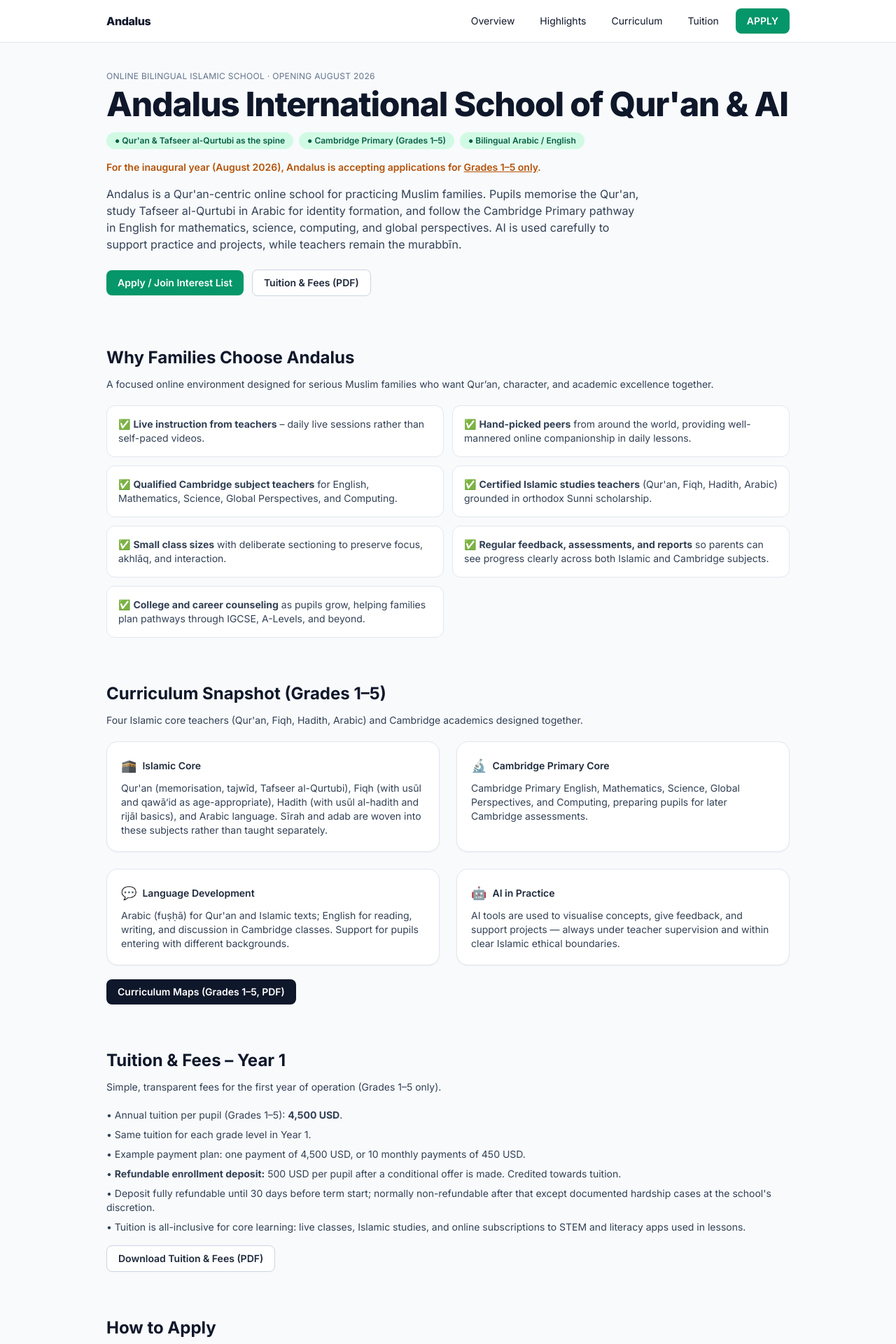
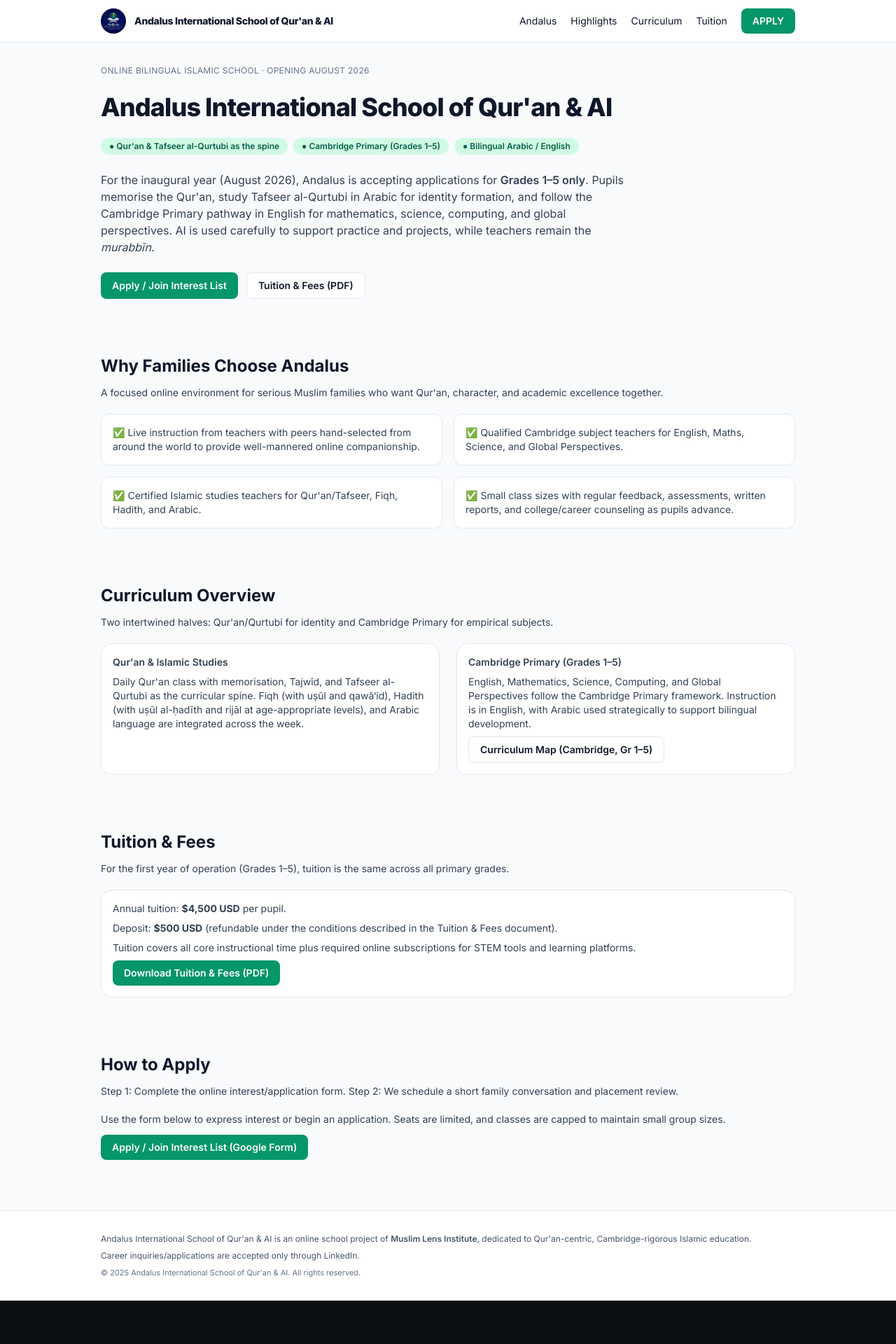
Before and after one commit to patience62003/andalus2, a React (Vite) app: page / in a window 1280 px wide. Shown: the top 1920 px of the page at 70% size. After the commit the page ends 1858 px from the top, so only its background shows below. Built offline with nearby package versions, Linux system fonts and the light colour scheme.

Commit message:
Update App.tsx

```diff
--- a/src/App.tsx
+++ b/src/App.tsx
@@ -1,61 +1,46 @@
-import React, { useState, useEffect } from "react";
+import React, { useState } from "react";
 
 type ButtonProps = {
   label: string;
   href?: string;
-  onClick?: () => void;
-  variant?: "primary" | "secondary" | "outline";
+  variant?: "primary" | "secondary";
 };
 
-function Button({ label, href, onClick, variant = "primary" }: ButtonProps) {
+function Button({ label, href, variant = "primary" }: ButtonProps) {
   const base =
     "inline-flex items-center justify-center rounded-lg px-4 py-2 text-sm font-semibold transition-colors";
-  const styles: Record<string, string> = {
-    primary: `${base} bg-slate-900 text-white hover:bg-slate-800`,
-    secondary: `${base} bg-emerald-600 text-white hover:bg-emerald-500`,
-    outline: `${base} border border-slate-300 text-slate-800 bg-white hover:bg-slate-50`,
-  };
+  const styles =
+    variant === "primary"
+      ? "bg-emerald-600 text-white hover:bg-emerald-700"
+      : "bg-white text-slate-900 border border-slate-200 hover:bg-slate-50";
 
-  if (href) {
+  if (!href) {
     return (
-      <a className={styles[variant]} href={href} target="_blank" rel="noreferrer">
+      <button className={`${base} ${styles}`} disabled>
         {label}
-      </a>
+      </button>
     );
   }
 
+  const isExternal = href.startsWith("http");
+
   return (
-    <button className={styles[variant]} onClick={onClick}>
+    <a
+      className={`${base} ${styles}`}
+      href={href}
+      target={isExternal ? "_blank" : undefined}
+      rel={isExternal ? "noreferrer" : undefined}
+    >
       {label}
-    </button>
+    </a>
   );
 }
 
-function Badge({ text }: { text: string }) {
+function Pill({ children }: { children: React.ReactNode }) {
   return (
-    <span className="inline-flex items-center gap-2 rounded-full bg-emerald-100 text-emerald-800 px-3 py-1 text-xs font-semibold">
-      ● {text}
+    <span className="inline-flex items-center rounded-full bg-emerald-100 px-3 py-1 text-xs font-semibold text-emerald-800">
+      ● {children}
     </span>
-  );
-}
-
-function Card({
-  title,
-  children,
-  emoji,
-}: {
-  title: string;
-  children: React.ReactNode;
-  emoji?: string;
-}) {
-  return (
-    <div className="rounded-2xl border border-slate-200 bg-white p-5 shadow-sm hover:shadow-md transition-shadow">
-      <div className="mb-2 flex items-center gap-2 text-slate-800">
-        {emoji && <span className="text-lg">{emoji}</span>}
-        <span className="text-sm font-semibold">{title}</span>
-      </div>
-      <div className="text-sm text-slate-700">{children}</div>
-    </div>
   );
 }
 
@@ -71,8 +56,8 @@ function Section({
   intro?: string;
 }) {
   return (
-    <section id={id} className="max-w-5xl mx-auto px-6 py-8">
-      <h2 className="text-2xl font-bold mb-3 text-slate-900">{title}</h2>
+    <section id={id} className="max-w-5xl mx-auto px-4 py-10">
+      <h2 className="text-2xl font-bold text-slate-900 mb-3">{title}</h2>
       {intro && <p className="text-sm text-slate-700 mb-5">{intro}</p>}
       {children}
     </section>
@@ -80,85 +65,117 @@ function Section({
 }
 
 export default function App() {
-  const APPLY_LINK =
-    "https://docs.google.com/forms/d/e/1FAIpQLSd9j0FERdFhhw9Dfz26qJu1qypU521orgNrln49nkq9ZPhFlg/viewform?usp=sharing&ouid=104479175709144250534";
+  const [open, setOpen] = useState(false);
 
-  const [showLeadModal, setShowLeadModal] = useState(false);
-
-  useEffect(() => {
-    const timer = setTimeout(() => setShowLeadModal(true), 10000);
-    return () => clearTimeout(timer);
-  }, []);
-
-  const handleLeadClick = () => {
-    window.open(APPLY_LINK, "_blank", "noopener,noreferrer");
-    setShowLeadModal(false);
-  };
+  const googleFormUrl =
+    "https://docs.google.com/forms/d/e/1FAIpQLSd9j0FERdFhhw9Dfz26qJu1qypU521orgNrln49nkq9ZPhFlg/viewform";
 
   return (
-    <main
-      className="min-h-screen bg-slate-50 text-slate-900 overflow-x-hidden"
-      id="top"
-    >
-      {/* Sticky top nav */}
-      <nav className="sticky top-0 z-20 backdrop-blur bg-white/90 border-b border-slate-200">
-        <div className="max-w-5xl mx-auto px-6 py-3 flex flex-wrap items-center justify-between gap-3">
-          <a href="#top" className="font-extrabold tracking-tight text-slate-900">
-            Andalus
-          </a>
-          <div className="flex flex-wrap items-center gap-3 text-sm">
-            <a href="#overview" className="px-3 py-1 rounded hover:bg-slate-100">
-              Overview
+    <main className="min-h-screen bg-slate-50 text-slate-900">
+      {/* NAVBAR */}
+      <nav className="sticky top-0 z-20 border-b border-slate-200 bg-white/90 backdrop-blur">
+        <div className="max-w-5xl mx-auto px-4 py-3 flex items-center justify-between">
+          <div className="flex items-center gap-3">
+            {/* Logo – requires /andalus_logo_en_300.png in /public */}
+            <img
+              src="/andalus_logo_en_300.png"
+              alt="Andalus International School of Qur'an & AI logo"
+              className="h-9 w-9 rounded-full object-cover"
+            />
+            <a href="#overview" className="font-extrabold tracking-tight text-sm">
+              Andalus International School of Qur&apos;an &amp; AI
             </a>
-            <a href="#highlights" className="px-3 py-1 rounded hover:bg-slate-100">
+          </div>
+
+          <button
+            className="md:hidden px-3 py-2 rounded border border-slate-300 text-xs"
+            onClick={() => setOpen(!open)}
+          >
+            Menu
+          </button>
+
+          <div className="hidden md:flex items-center gap-5 text-sm">
+            <a href="#overview" className="hover:underline">
+              Andalus
+            </a>
+            <a href="#highlights" className="hover:underline">
               Highlights
             </a>
-            <a href="#curriculum" className="px-3 py-1 rounded hover:bg-slate-100">
+            <a href="#curriculum" className="hover:underline">
               Curriculum
             </a>
-            <a href="#tuition" className="px-3 py-1 rounded hover:bg-slate-100">
+            <a href="#tuition" className="hover:underline">
               Tuition
             </a>
-            <Button label="APPLY" href={APPLY_LINK} variant="secondary" />
+            <Button
+              label="APPLY"
+              href={googleFormUrl}
+              variant="primary"
+            />
           </div>
         </div>
+
+        {open && (
+          <div className="md:hidden px-4 pb-3 flex flex-col gap-2 text-sm border-t border-slate-200 bg-white">
+            <a href="#overview" onClick={() => setOpen(false)}>
+              Andalus
+            </a>
+            <a href="#highlights" onClick={() => setOpen(false)}>
+              Highlights
+            </a>
+            <a href="#curriculum" onClick={() => setOpen(false)}>
+              Curriculum
+            </a>
+            <a href="#tuition" onClick={() => setOpen(false)}>
+              Tuition
+            </a>
+            <Button
+              label="APPLY"
+              href={googleFormUrl}
+              variant="primary"
+            />
+          </div>
+        )}
       </nav>
 
       {/* HERO / OVERVIEW */}
-      <header id="overview" className="max-w-5xl mx-auto px-6 py-10">
-        <p className="text-xs tracking-wide text-slate-500 mb-2">
+      <header
+        id="overview"
+        className="max-w-5xl mx-auto px-4 pt-8 pb-10 flex flex-col gap-6"
+      >
+        <p className="text-xs tracking-wide text-slate-500">
           ONLINE BILINGUAL ISLAMIC SCHOOL · OPENING AUGUST 2026
         </p>
-        <h1 className="text-4xl md:text-5xl font-extrabold tracking-tight">
+        <h1 className="text-3xl md:text-4xl font-extrabold tracking-tight">
           Andalus International School of Qur&apos;an &amp; AI
         </h1>
-        <div className="mt-4 flex flex-wrap gap-2">
-          <Badge text="Qur'an & Tafseer al-Qurtubi as the spine" />
-          <Badge text="Cambridge Primary (Grades 1–5)" />
-          <Badge text="Bilingual Arabic / English" />
+
+        <div className="flex flex-wrap gap-2">
+          <Pill>Qur&apos;an &amp; Tafseer al-Qurtubi as the spine</Pill>
+          <Pill>Cambridge Primary (Grades 1–5)</Pill>
+          <Pill>Bilingual Arabic / English</Pill>
         </div>
-        <p className="mt-4 text-sm text-amber-700 font-semibold">
-          For the inaugural year (August 2026), Andalus is accepting applications for{" "}
-          <span className="underline">Grades 1–5 only</span>.
-        </p>
-        <p className="mt-4 max-w-3xl text-slate-700 text-sm md:text-base">
-          Andalus is a Qur&apos;an-centric online school for practicing Muslim families. Pupils
-          memorise the Qur&apos;an, study Tafseer al-Qurtubi in Arabic for identity formation, and
-          follow the Cambridge Primary pathway in English for mathematics, science, computing,
-          and global perspectives. AI is used carefully to support practice and projects, while
-          teachers remain the murabbīn.
+
+        <p className="text-sm md:text-base text-slate-700 max-w-3xl">
+          For the inaugural year (August 2026), Andalus is accepting applications
+          for <span className="font-semibold">Grades 1–5 only</span>. Pupils
+          memorise the Qur&apos;an, study Tafseer al-Qurtubi in Arabic for identity
+          formation, and follow the Cambridge Primary pathway in English for
+          mathematics, science, computing, and global perspectives. AI is used
+          carefully to support practice and projects, while teachers remain the{" "}
+          <em>murabbīn</em>.
         </p>
 
-        <div className="mt-6 flex flex-wrap items-center gap-3">
+        <div className="flex flex-wrap gap-3">
           <Button
             label="Apply / Join Interest List"
-            href={APPLY_LINK}
-            variant="secondary"
+            href={googleFormUrl}
+            variant="primary"
           />
           <Button
-            label="Tuition & Fees (PDF)"
+            label="Tuition &amp; Fees (PDF)"
             href="/Tuition_and_Fees_Andalus_Online_Y1.pdf"
-            variant="outline"
+            variant="secondary"
           />
         </div>
       </header>
@@ -167,36 +184,24 @@ export default function App() {
       <Section
         id="highlights"
         title="Why Families Choose Andalus"
-        intro="A focused online environment designed for serious Muslim families who want Qur’an, character, and academic excellence together."
+        intro="A focused online environment for serious Muslim families who want Qur'an, character, and academic excellence together."
       >
-        <ul className="grid gap-3 md:grid-cols-2 text-sm text-slate-700">
+        <ul className="grid gap-4 md:grid-cols-2 text-sm text-slate-700">
           <li className="rounded-xl border border-slate-200 bg-white p-4">
-            ✅ <b>Live instruction from teachers</b> – daily live sessions rather than self-paced
-            videos.
+            ✅ Live instruction from teachers with peers hand-selected from around
+            the world to provide well-mannered online companionship.
           </li>
           <li className="rounded-xl border border-slate-200 bg-white p-4">
-            ✅ <b>Hand-picked peers</b> from around the world, providing well-mannered online
-            companionship in daily lessons.
+            ✅ Qualified Cambridge subject teachers for English, Maths, Science,
+            and Global Perspectives.
           </li>
           <li className="rounded-xl border border-slate-200 bg-white p-4">
-            ✅ <b>Qualified Cambridge subject teachers</b> for English, Mathematics, Science,
-            Global Perspectives, and Computing.
+            ✅ Certified Islamic studies teachers for Qur&apos;an/Tafseer,
+            Fiqh, Hadith, and Arabic.
           </li>
           <li className="rounded-xl border border-slate-200 bg-white p-4">
-            ✅ <b>Certified Islamic studies teachers</b> (Qur&apos;an, Fiqh, Hadith, Arabic) grounded
-            in orthodox Sunni scholarship.
-          </li>
-          <li className="rounded-xl border border-slate-200 bg-white p-4">
-            ✅ <b>Small class sizes</b> with deliberate sectioning to preserve focus, akhlāq, and
-            interaction.
-          </li>
-          <li className="rounded-xl border border-slate-200 bg-white p-4">
-            ✅ <b>Regular feedback, assessments, and reports</b> so parents can see progress
-            clearly across both Islamic and Cambridge subjects.
-          </li>
-          <li className="rounded-xl border border-slate-200 bg-white p-4">
-            ✅ <b>College and career counseling</b> as pupils grow, helping families plan
-            pathways through IGCSE, A-Levels, and beyond.
+            ✅ Small class sizes with regular feedback, assessments, written
+            reports, and college/career counseling as pupils advance.
           </li>
         </ul>
       </Section>
@@ -204,173 +209,97 @@ export default function App() {
       {/* CURRICULUM */}
       <Section
         id="curriculum"
-        title="Curriculum Snapshot (Grades 1–5)"
-        intro="Four Islamic core teachers (Qur'an, Fiqh, Hadith, Arabic) and Cambridge academics designed together."
+        title="Curriculum Overview"
+        intro="Two intertwined halves: Qur'an/Qurtubi for identity and Cambridge Primary for empirical subjects."
       >
-        <div className="grid gap-6 md:grid-cols-2">
-          <Card title="Islamic Core" emoji="🕋">
-            Qur&apos;an (memorisation, tajwīd, Tafseer al-Qurtubi), Fiqh (with usūl and qawā‘id as
-            age-appropriate), Hadith (with usūl al-hadith and rijāl basics), and Arabic language.
-            Sīrah and adab are woven into these subjects rather than taught separately.
-          </Card>
-          <Card title="Cambridge Primary Core" emoji="🔬">
-            Cambridge Primary English, Mathematics, Science, Global Perspectives, and
-            Computing, preparing pupils for later Cambridge assessments.
-          </Card>
-          <Card title="Language Development" emoji="💬">
-            Arabic (fuṣḥā) for Qur&apos;an and Islamic texts; English for reading, writing, and
-            discussion in Cambridge classes. Support for pupils entering with different
-            backgrounds.
-          </Card>
-          <Card title="AI in Practice" emoji="🤖">
-            AI tools are used to visualise concepts, give feedback, and support projects — always
-            under teacher supervision and within clear Islamic ethical boundaries.
-          </Card>
-        </div>
-
-        <div className="mt-5">
-          <Button
-            label="Curriculum Maps (Grades 1–5, PDF)"
-            href="/Curriculum_Maps_Andalus_Online_Cambridge_1-5.pdf"
-          />
+        <div className="grid gap-6 md:grid-cols-2 text-sm text-slate-700">
+          <div className="rounded-2xl border border-slate-200 bg-white p-4">
+            <h3 className="font-semibold mb-2">Qur&apos;an &amp; Islamic Studies</h3>
+            <p className="mb-2">
+              Daily Qur&apos;an class with memorisation, Tajwīd, and Tafseer
+              al-Qurtubi as the curricular spine. Fiqh (with uṣūl and qawā‘id),
+              Hadith (with uṣūl al-ḥadīth and rijāl at age-appropriate levels),
+              and Arabic language are integrated across the week.
+            </p>
+          </div>
+          <div className="rounded-2xl border border-slate-200 bg-white p-4">
+            <h3 className="font-semibold mb-2">Cambridge Primary (Grades 1–5)</h3>
+            <p className="mb-2">
+              English, Mathematics, Science, Computing, and Global Perspectives
+              follow the Cambridge Primary framework. Instruction is in English,
+              with Arabic used strategically to support bilingual development.
+            </p>
+            <Button
+              label="Curriculum Map (Cambridge, Gr 1–5)"
+              href="/Curriculum_Maps_Andalus_Online_Cambridge_1-5_v3.pdf"
+              variant="secondary"
+            />
+          </div>
         </div>
       </Section>
 
       {/* TUITION */}
       <Section
         id="tuition"
-        title="Tuition & Fees – Year 1"
-        intro="Simple, transparent fees for the first year of operation (Grades 1–5 only)."
+        title="Tuition & Fees"
+        intro="For the first year of operation (Grades 1–5), tuition is the same across all primary grades."
       >
-        <ul className="text-sm text-slate-700 space-y-2">
-          <li>
-            • Annual tuition per pupil (Grades 1–5): <b>4,500 USD</b>.
-          </li>
-          <li>• Same tuition for each grade level in Year 1.</li>
-          <li>
-            • Example payment plan: one payment of 4,500 USD, or 10 monthly payments of 450
-            USD.
-          </li>
-          <li>
-            • <b>Refundable enrollment deposit:</b> 500 USD per pupil after a conditional offer is
-            made. Credited towards tuition.
-          </li>
-          <li>
-            • Deposit fully refundable until 30 days before term start; normally non-refundable
-            after that except documented hardship cases at the school&apos;s discretion.
-          </li>
-          <li>
-            • Tuition is all-inclusive for core learning: live classes, Islamic studies, and online
-            subscriptions to STEM and literacy apps used in lessons.
-          </li>
-        </ul>
-
-        <div className="mt-4">
+        <div className="rounded-2xl border border-slate-200 bg-white p-4 text-sm text-slate-700 space-y-2">
+          <p>
+            Annual tuition: <strong>$4,500 USD</strong> per pupil.
+          </p>
+          <p>
+            Deposit: <strong>$500 USD</strong> (refundable under the conditions
+            described in the Tuition &amp; Fees document).
+          </p>
+          <p>
+            Tuition covers all core instructional time plus required online
+            subscriptions for STEM tools and learning platforms.
+          </p>
           <Button
-            label="Download Tuition & Fees (PDF)"
+            label="Download Tuition &amp; Fees (PDF)"
             href="/Tuition_and_Fees_Andalus_Online_Y1.pdf"
-            variant="outline"
+            variant="primary"
           />
         </div>
       </Section>
 
-      {/* APPLY SECTION */}
+      {/* SIMPLE APPLY SECTION (just reuses the same form link) */}
       <Section
         id="apply"
         title="How to Apply"
-        intro="Applications for the first cohort (Grades 1–5, August 2026) are now open."
+        intro="Step 1: Complete the online interest/application form. Step 2: We schedule a short family conversation and placement review."
       >
-        <ol className="list-decimal list-inside text-sm text-slate-700 space-y-2">
-          <li>
-            Fill out the online application / interest form (one per family). Provide basic
-            details: parent contact, child&apos;s age, requested grade, location, and Qur&apos;an
-            background.
-          </li>
-          <li>
-            If there is a potential fit, the school will invite you to a short online info call and a
-            simple placement check.
-          </li>
-          <li>
-            If an offer is made and you wish to accept, you will be asked to pay the
-            refundable enrollment deposit (500 USD) to secure the place.
-          </li>
-        </ol>
-        <div className="mt-5 flex flex-wrap gap-3">
+        <div className="space-y-3 text-sm text-slate-700">
+          <p>
+            Use the form below to express interest or begin an application. Seats
+            are limited, and classes are capped to maintain small group sizes.
+          </p>
           <Button
-            label="Apply / Join Interest List"
-            href={APPLY_LINK}
-            variant="secondary"
-          />
-          <Button
-            label="Download Tuition & Fees"
-            href="/Tuition_and_Fees_Andalus_Online_Y1.pdf"
-            variant="outline"
+            label="Apply / Join Interest List (Google Form)"
+            href={googleFormUrl}
+            variant="primary"
           />
         </div>
       </Section>
 
-      {/* CONTACT */}
-      <Section
-        id="contact"
-        title="Contact"
-        intro="For questions about admissions, teaching roles, or partnerships."
-      >
-        <div className="space-y-2 text-sm text-slate-700">
-          <p>📧 Email: muslimlensinstitute@consultant.com</p>
-          <p>🌐 Career inquiries / applications are accepted only through LinkedIn.</p>
+      {/* FOOTER */}
+      <footer className="border-t border-slate-200 mt-8 bg-white">
+        <div className="max-w-5xl mx-auto px-4 py-8 text-xs text-slate-600 space-y-2">
           <p>
-            If you email, please include your name, country, child&apos;s current or intended
-            grade, and whether you are asking as a parent, teacher, or partner.
+            Andalus International School of Qur&apos;an &amp; AI is an online
+            school project of <span className="font-semibold">Muslim Lens Institute</span>,
+            dedicated to Qur&apos;an-centric, Cambridge-rigorous Islamic education.
+          </p>
+          <p>
+            Career inquiries/applications are accepted only through LinkedIn.
+          </p>
+          <p className="text-[11px] text-slate-500">
+            © {new Date().getFullYear()} Andalus International School of
+            Qur&apos;an &amp; AI. All rights reserved.
           </p>
         </div>
-      </Section>
-
-      {/* FOOTER */}
-      <footer className="max-w-5xl mx-auto px-6 py-10 text-xs text-slate-500">
-        <p>
-          Andalus International School of Qur&apos;an &amp; AI – Online, Grades 1–5 (opening
-          August 2026).
-        </p>
-        <p className="mt-1">
-          Curriculum: Qur&apos;an & Tafseer al-Qurtubi (Islamic core) · Cambridge Primary
-          (English, Maths, Science, Global Perspectives, Computing).
-        </p>
-        <p className="mt-1">
-          Andalus International School of Qur&apos;an &amp; AI is an online school project of
-          Muslim Lens Institute, dedicated to Qur&apos;an-centric, Cambridge-rigorous Islamic
-          education.
-        </p>
       </footer>
-
-      {/* LEAD POPUP → SIMPLE LINK TO GOOGLE FORM */}
-      {showLeadModal && (
-        <div className="fixed inset-0 z-30 flex items-center justify-center bg-black/40">
-          <div className="max-w-md w-full rounded-2xl bg-white p-6 shadow-xl">
-            <h3 className="text-lg font-semibold text-slate-900 mb-2">
-              Get updates about Andalus (Grades 1–5)
-            </h3>
-            <p className="text-sm text-slate-700 mb-4">
-              Andalus International School of Qur&apos;an &amp; AI is planning to open its online
-              primary programme in August 2026, in shā&apos; Allāh. If you would like to receive
-              updates and admissions information, please fill out our short application / interest
-              form.
-            </p>
-            <div className="flex flex-wrap gap-3 mt-2">
-              <Button
-                label="Open application / interest form"
-                onClick={handleLeadClick}
-                variant="secondary"
-              />
-              <button
-                className="text-xs text-slate-500 hover:underline"
-                onClick={() => setShowLeadModal(false)}
-              >
-                Not now
-              </button>
-            </div>
-          </div>
-        </div>
-      )}
     </main>
   );
 }
```
